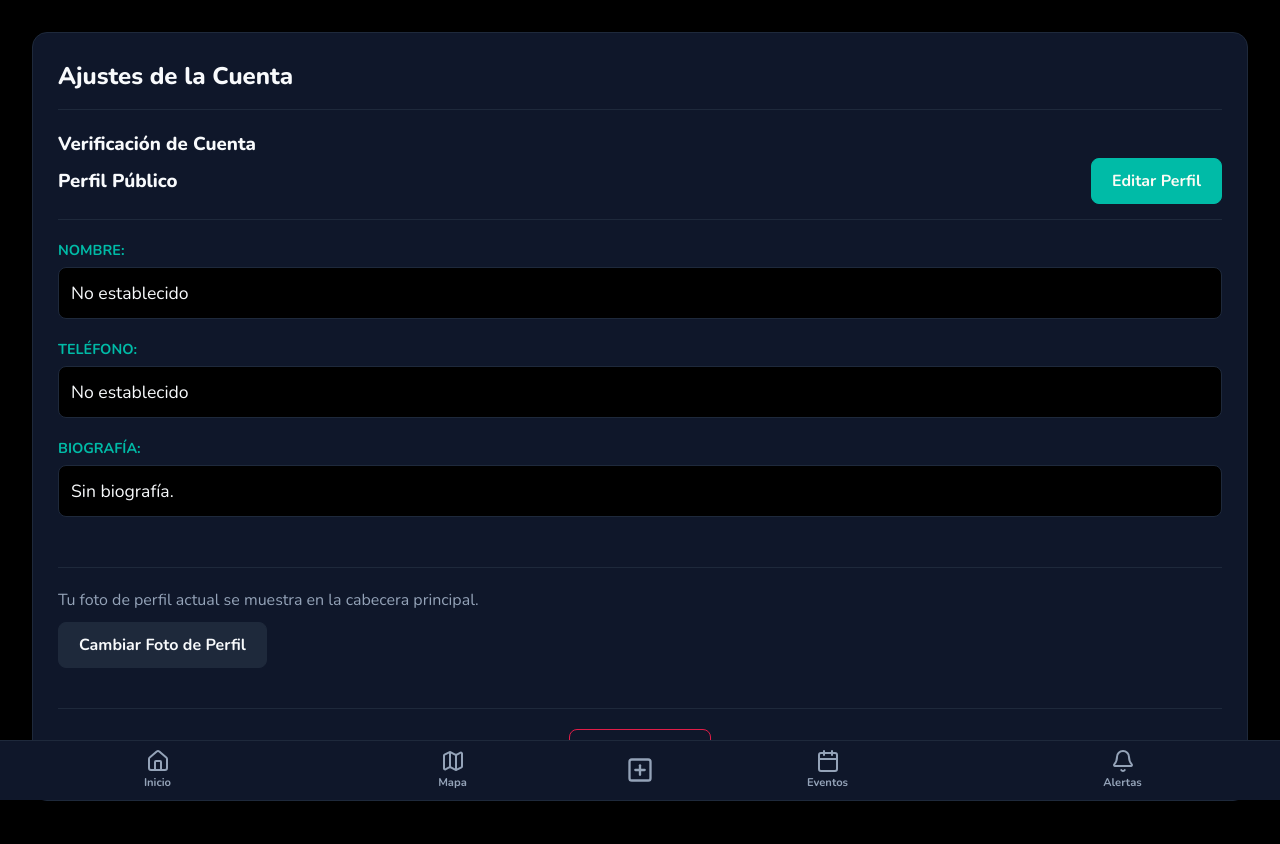
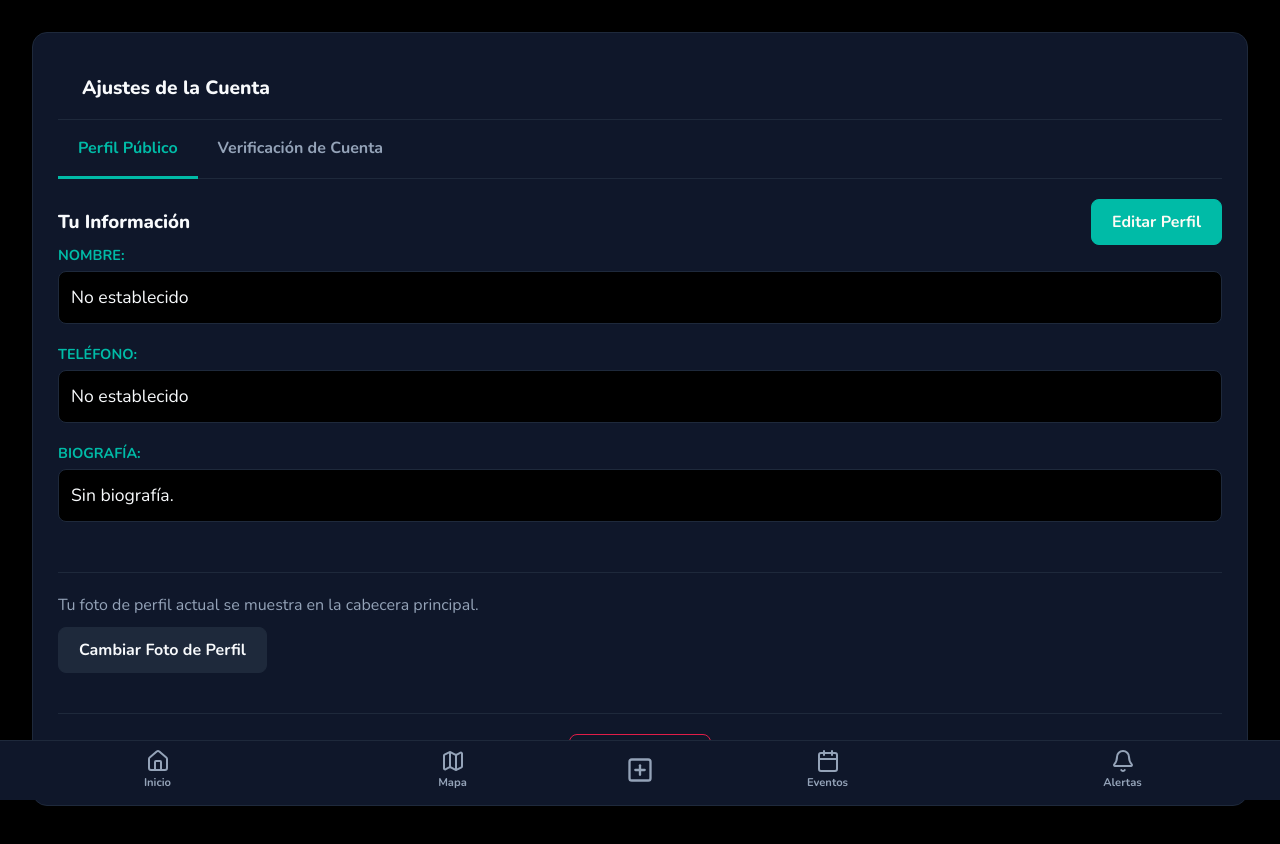
Before and after one commit to covacentral/enlapet-app, a React (Vite) app in the folder frontend/: page /dashboard/settings in a window 1280 px wide. Shown: the top 844 px of the page. Built offline with nearby package versions, Linux system fonts and the light colour scheme; no server answers; sample sign-in values are in the browser's storage.

Commit message:
fix: nueva integración del botón de verificación de cuenta frontend

```diff
--- a/frontend/src/SettingsTab.jsx
+++ b/frontend/src/SettingsTab.jsx
@@ -1,78 +1,59 @@
 // frontend/src/SettingsTab.jsx
-// Versión: 2.7 - Integración del Flujo de Verificación
-// TAREA: Se añade la sección de estado de verificación y el modal para la solicitud.
+// Versión: 2.8 - CORRECCIÓN FINAL con Sistema de Pestañas
+// TAREA: Se reestructura el componente para funcionar con pestañas y se integra el flujo de verificación.
 
 import { useState, useEffect, useRef } from 'react';
 import { auth } from './firebase';
 import { signOut } from "firebase/auth";
 import { ShieldCheck, Clock, ShieldX } from 'lucide-react';
 
-import VerificationModal from './VerificationModal'; // <-- 1. IMPORTAMOS el nuevo modal
+import VerificationModal from './VerificationModal';
 import styles from './SettingsTab.module.css';
 import sharedStyles from './shared.module.css';
 
 const API_URL = import.meta.env.VITE_API_URL || 'http://localhost:3001';
 
-// Componente para mostrar el estado de la verificación
+// --- SUBCOMPONENTES (SIN CAMBIOS) ---
 const VerificationStatus = ({ verification, onOpenModal }) => {
   if (!verification) return null;
-
   const { status, type, rejectionReason } = verification;
-
   switch (status) {
     case 'verified':
       return (
         <div className={`${styles.statusBox} ${styles.verified}`}>
           <ShieldCheck size={20} />
-          <div>
-            <strong>Cuenta Verificada</strong>
-            <span>Tipo: {type.charAt(0).toUpperCase() + type.slice(1)}</span>
-          </div>
+          <div><strong>Cuenta Verificada</strong><span>Tipo: {type.charAt(0).toUpperCase() + type.slice(1)}</span></div>
         </div>
       );
     case 'pending':
       return (
         <div className={`${styles.statusBox} ${styles.pending}`}>
           <Clock size={20} />
-          <div>
-            <strong>Solicitud Pendiente</strong>
-            <span>Tu solicitud está siendo revisada por nuestro equipo.</span>
-          </div>
+          <div><strong>Solicitud Pendiente</strong><span>Tu solicitud está siendo revisada por nuestro equipo.</span></div>
         </div>
       );
     case 'rejected':
       return (
         <div className={`${styles.statusBox} ${styles.rejected}`}>
           <ShieldX size={20} />
-          <div>
-            <strong>Solicitud Rechazada</strong>
-            <span>{rejectionReason || 'No se cumplieron los requisitos.'}</span>
-            <button className={sharedStyles.linkButton} onClick={onOpenModal}>Reintentar solicitud</button>
-          </div>
+          <div><strong>Solicitud Rechazada</strong><span>{rejectionReason || 'No se cumplieron los requisitos.'}</span><button className={sharedStyles.linkButton} onClick={onOpenModal}>Reintentar solicitud</button></div>
         </div>
       );
-    default: // 'none'
+    default:
       return (
         <div className={styles.statusBox}>
-          <div>
-            <strong>Tu cuenta no está verificada.</strong>
-            <span>Verifica tu perfil para acceder a herramientas profesionales y generar más confianza.</span>
-            <button className={`${sharedStyles.button} ${sharedStyles.secondary}`} style={{marginTop: '10px'}} onClick={onOpenModal}>
-              Solicitar Verificación
-            </button>
-          </div>
+          <div><strong>Tu cuenta no está verificada.</strong><span>Verifica tu perfil para acceder a herramientas profesionales y generar más confianza.</span><button className={`${sharedStyles.button} ${sharedStyles.secondary}`} style={{marginTop: '10px'}} onClick={onOpenModal}>Solicitar Verificación</button></div>
         </div>
       );
   }
 };
 
-
+// --- COMPONENTE PRINCIPAL REFACTORIZADO ---
 function SettingsTab({ user, userProfile, onProfileUpdate }) {
+  const [activeTab, setActiveTab] = useState('profile'); // <-- 1. NUEVO ESTADO PARA PESTAÑAS
   const [isEditMode, setIsEditMode] = useState(false);
-  const [isVerificationModalOpen, setIsVerificationModalOpen] = useState(false); // <-- 2. Estado para el modal
-
+  const [isVerificationModalOpen, setIsVerificationModalOpen] = useState(false);
   const [formData, setFormData] = useState({ name: '', phone: '', bio: '' });
-
   const [message, setMessage] = useState({ text: '', isError: false });
   const [isUpdating, setIsUpdating] = useState(false);
   const [isUploading, setIsUploading] = useState(false);
@@ -80,32 +61,22 @@ function SettingsTab({ user, userProfile, onProfileUpdate }) {
 
   const populateFields = () => {
     if (userProfile) {
-      setFormData({
-        name: userProfile.name || '',
-        phone: userProfile.phone || '',
-        bio: userProfile.bio || ''
-      });
+      setFormData({ name: userProfile.name || '', phone: userProfile.phone || '', bio: userProfile.bio || '' });
     }
   };
 
   useEffect(() => {
-    if (!isEditMode) {
-      populateFields();
-    }
+    if (!isEditMode) populateFields();
   }, [userProfile, isEditMode]);
 
   const handleChange = (e) => {
     const { id, value } = e.target;
-    setFormData(prevFormData => ({ ...prevFormData, [id]: value }));
+    setFormData(prev => ({ ...prev, [id]: value }));
   };
 
   const handleLogout = async () => {
     if (window.confirm('¿Estás seguro de que quieres cerrar sesión?')) {
-      try {
-        await signOut(auth);
-      } catch (error) {
-        setMessage({ text: 'Error al cerrar sesión.', isError: true });
-      }
+      try { await signOut(auth); } catch (error) { setMessage({ text: 'Error al cerrar sesión.', isError: true }); }
     }
   };
 
@@ -165,42 +136,43 @@ function SettingsTab({ user, userProfile, onProfileUpdate }) {
 
   return (
     <>
-      {/* --- 3. Renderizado condicional del modal --- */}
       {isVerificationModalOpen && (
-        <VerificationModal
-          onClose={() => setIsVerificationModalOpen(false)}
-          onVerificationRequested={onProfileUpdate} // Refrescamos los datos del perfil al enviar
-        />
+        <VerificationModal onClose={() => setIsVerificationModalOpen(false)} onVerificationRequested={onProfileUpdate} />
       )}
 
       <div className={styles.container}>
-        <div className={styles.header}>
+        <div className={sharedStyles.modalHeader}>
             <h2>Ajustes de la Cuenta</h2>
         </div>
 
+        {/* --- 2. LÓGICA DE PESTAÑAS IMPLEMENTADA --- */}
+        <div className={sharedStyles.modalTabs}>
+            <button type="button" className={`${sharedStyles.modalTabButton} ${activeTab === 'profile' ? sharedStyles.active : ''}`} onClick={() => setActiveTab('profile')}>
+                Perfil Público
+            </button>
+            <button type="button" className={`${sharedStyles.modalTabButton} ${activeTab === 'verification' ? sharedStyles.active : ''}`} onClick={() => setActiveTab('verification')}>
+                Verificación de Cuenta
+            </button>
+        </div>
+
         {message.text && (
-          <p className={message.isError ? sharedStyles.responseMessageError : sharedStyles.responseMessageSuccess}>
+          <p className={message.isError ? sharedStyles.responseMessageError : sharedStyles.responseMessageSuccess} style={{textAlign: 'center', marginTop: '1rem'}}>
             {message.text}
           </p>
         )}
 
-        {/* --- 4. NUEVA SECCIÓN DE VERIFICACIÓN --- */}
+        {/* --- 3. RENDERIZADO CONDICIONAL DEL CONTENIDO DE LA PESTAÑA --- */}
+        {activeTab === 'verification' && (
           <div className={styles.section}>
-          <h3>Verificación de Cuenta</h3>
-          <VerificationStatus
-            verification={userProfile?.verification}
-            onOpenModal={() => setIsVerificationModalOpen(true)}
-          />
+            <VerificationStatus verification={userProfile?.verification} onOpenModal={() => setIsVerificationModalOpen(true)} />
           </div>
+        )}
 
+        {activeTab === 'profile' && (
           <div className={styles.section}>
-          <div className={styles.header}>
-            <h3>Perfil Público</h3>
-            {!isEditMode && (
-              <button onClick={() => setIsEditMode(true)} className={`${sharedStyles.button} ${sharedStyles.primary}`}>
-                Editar Perfil
-              </button>
-            )}
+            <div className={styles.header} style={{paddingBottom: 0, borderBottom: 'none', marginBottom: 0}}>
+              <h3>Tu Información</h3>
+              {!isEditMode && (<button onClick={() => setIsEditMode(true)} className={`${sharedStyles.button} ${sharedStyles.primary}`}>Editar Perfil</button>)}
             </div>
             {isEditMode ? (
               <form onSubmit={handleUpdateProfile}>
@@ -218,6 +190,7 @@ function SettingsTab({ user, userProfile, onProfileUpdate }) {
               </div>
             )}
           </div>
+        )}
 
         <div className={styles.logoutSection}>
           <button onClick={handleLogout} className={`${sharedStyles.button} ${sharedStyles.danger}`}>Cerrar Sesión</button>
--- a/frontend/src/SettingsTab.module.css
+++ b/frontend/src/SettingsTab.module.css
@@ -21,6 +21,10 @@
 .header h2 {
   margin: 0;
   font-size: 1.5rem;
+}
+
+.section {
+  padding-top: 20px;
 }
 
 .displayProfile {
@@ -78,18 +82,32 @@
   text-align: center;
 }
 
-  .logoutButton {
-      background-color: transparent;
-      border: 1px solid var(--error-red);
-      color: var(--error-red);
-      padding: 10px 20px;
+/* --- [NUEVO] Estilos para el estado de verificación --- */
+.statusBox {
+  background-color: var(--background-dark);
+  border: 1px solid var(--border-color);
   border-radius: 8px;
-      font-weight: bold;
-      cursor: pointer;
-      transition: background-color 0.2s, color 0.2s;
+  padding: 1rem;
+  display: flex;
+  align-items: center;
+  gap: 1rem;
 }
 
-  .logoutButton:hover {
-      background-color: var(--error-red);
-      color: var(--brand-cream);
+.statusBox strong {
+  display: block;
+  font-size: 1.1rem;
+  color: var(--text-primary);
 }
+
+.statusBox span {
+  font-size: 0.9rem;
+  color: var(--text-secondary);
+}
+
+.verified { border-left: 4px solid var(--success-green); }
+.pending { border-left: 4px solid var(--warning-yellow); }
+.rejected { border-left: 4px solid var(--error-red); }
+
+.verified svg { color: var(--success-green); }
+.pending svg { color: var(--warning-yellow); }
+.rejected svg { color: var(--error-red); }
```
Lines whose indentation alone changed are shown as unchanged.
